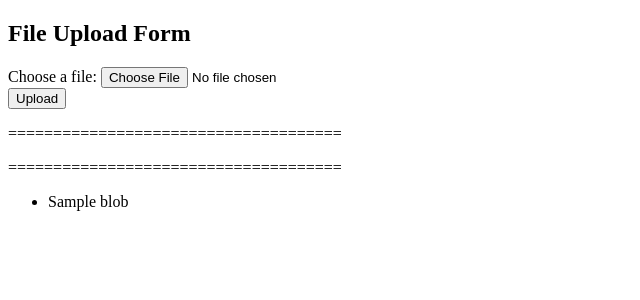
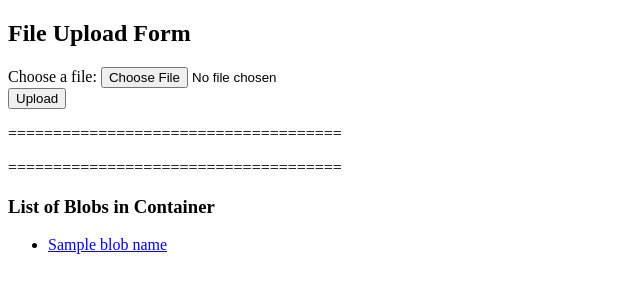
Before and after one commit to BALASUBRAMANI619/BlobStorageProject, a Flask app: template templates/upload.html in a window 1280 px wide. Shown: the top 300 px of the page, without its empty margins (0-640 px from the left). Run offline with Flask 3, Linux system fonts and the light colour scheme; the template is opened without the code that fills it: most values are stand-ins (such as "Sample title", 1, 10 or a date in 2020).

Commit message:
Created upload page which uploads the file and displays all the blobs and its url.

```diff
--- a/app.py
+++ b/app.py
@@ -18,6 +18,7 @@ secret_name = "myfirstkey"
 credentials = ClientSecretCredential(client_id=client_id,
                                      client_secret=client_secret,
                                      tenant_id=tenant_id)
+
 # create a secret client object
 secret_client = SecretClient(vault_url=vault_url, credential=credentials)
 # retrieve the secret value from key vault
@@ -63,10 +64,20 @@ def index():
 @app.route('/next_page')
 def next():
   blob_names = []
+  blob_urls = []
+
   for blob_data in container_client.list_blobs():
-    blob_names.append(blob_data.name)
-    print(f"blob_data.name: {blob_data.name}")
-  return render_template("upload.html", blob_names=blob_names)
+    blob_name = blob_data.name
+    blob_names.append(blob_name)
+    blob_client = container_client.get_blob_client(blob_name)
+    print(f"blob_name: {blob_name}")
+    blob_url = blob_client.url
+    print(f"blob_url: {blob_urls}")
+    blob_urls.append(blob_url)
+
+  return render_template("upload.html",
+                         blob_names=blob_names,
+                         blob_urls=blob_urls)
 
 
 @app.route('/upload', methods=['POST'])
--- a/templates/upload.html
+++ b/templates/upload.html
@@ -18,12 +18,15 @@
   <p>=====================================</p>
   <p>=====================================</p>
   <div class="container">
-    <ul>
-        {% for blob in blob_names %}
-            <li>{{ blob }}</li>
-        {% endfor %}
-    </ul>
-</div>
+      <h3>List of Blobs in Container</h3>
+      <ul>
+          {% for index in range(blob_names|length) %}
+
+              <li><a href="{{ blob_urls[index] }}">{{ blob_names[index] }}</a></li>
+          {% endfor %}
+      </ul>
+  </div>
+
 
 </body>
 </html>
```
